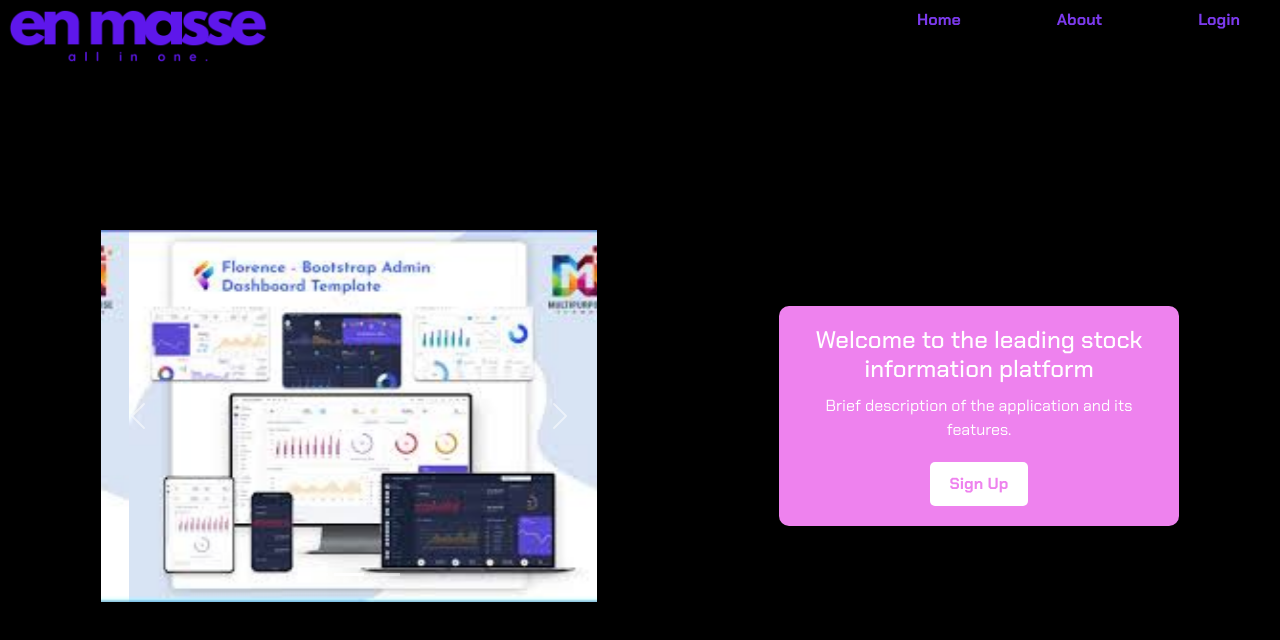
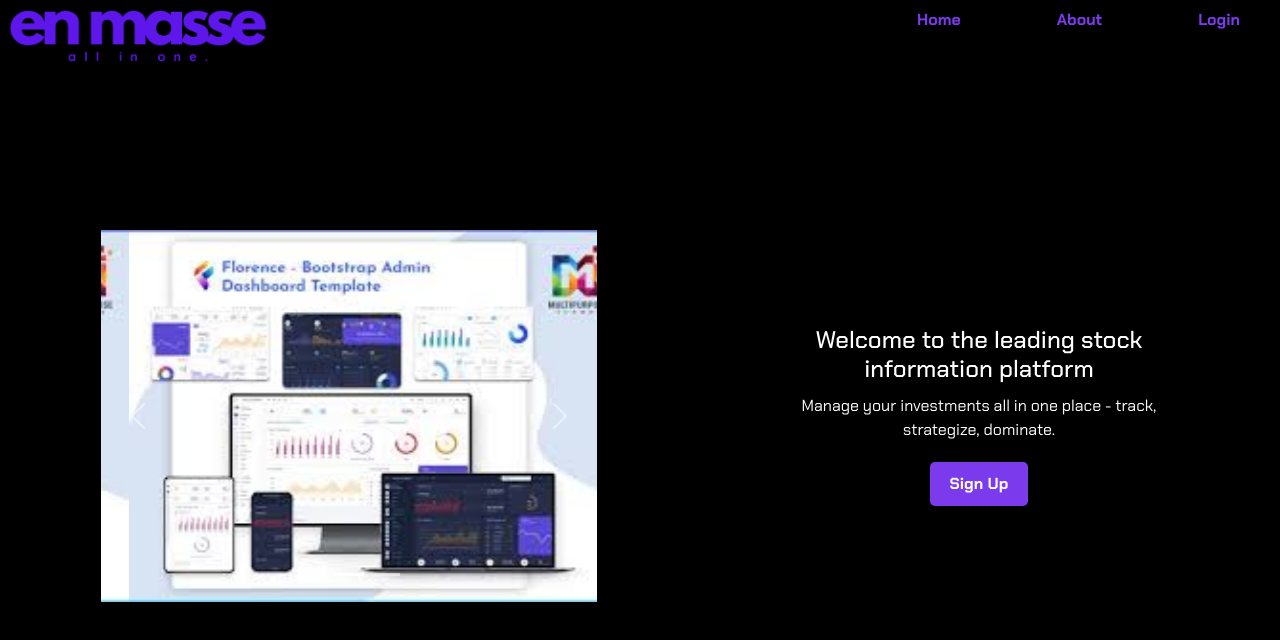
Before and after one commit to juroyye/capstone1, a React (Create React App) app: page / in a window 1280 px wide. Shown: the top 640 px of the page. Built offline with nearby package versions, Linux system fonts and the light colour scheme.

Commit message:
changed my eyecatching headliner, updated the color schemes

```diff
--- a/src/pages/Landing/BodyDiv.css
+++ b/src/pages/Landing/BodyDiv.css
@@ -27,7 +27,6 @@
   flex-direction: column;
   justify-content: center;
   align-items: center;
-  background-color: violet;
   padding: 20px;
   border-radius: 10px;
   color: white;
@@ -47,8 +46,8 @@
   }
 
   .sign-up-button {
-    background-color: white;
-    color: violet;
+    background-color: rgb(124, 58, 237);
+    color: white;
     padding: 10px 20px;
     border: none;
     border-radius: 5px;
--- a/src/pages/Landing/BodyDiv.jsx
+++ b/src/pages/Landing/BodyDiv.jsx
@@ -21,7 +21,7 @@
       </div>
       <div className="description-div">
         <h2>Welcome to the leading stock information platform</h2>
-        <p>Brief description of the application and its features.</p>
+        <p>Manage your investments all in one place - track, strategize, dominate.</p>
         <button className="sign-up-button">Sign Up</button>
       </div>
     </div>
```
